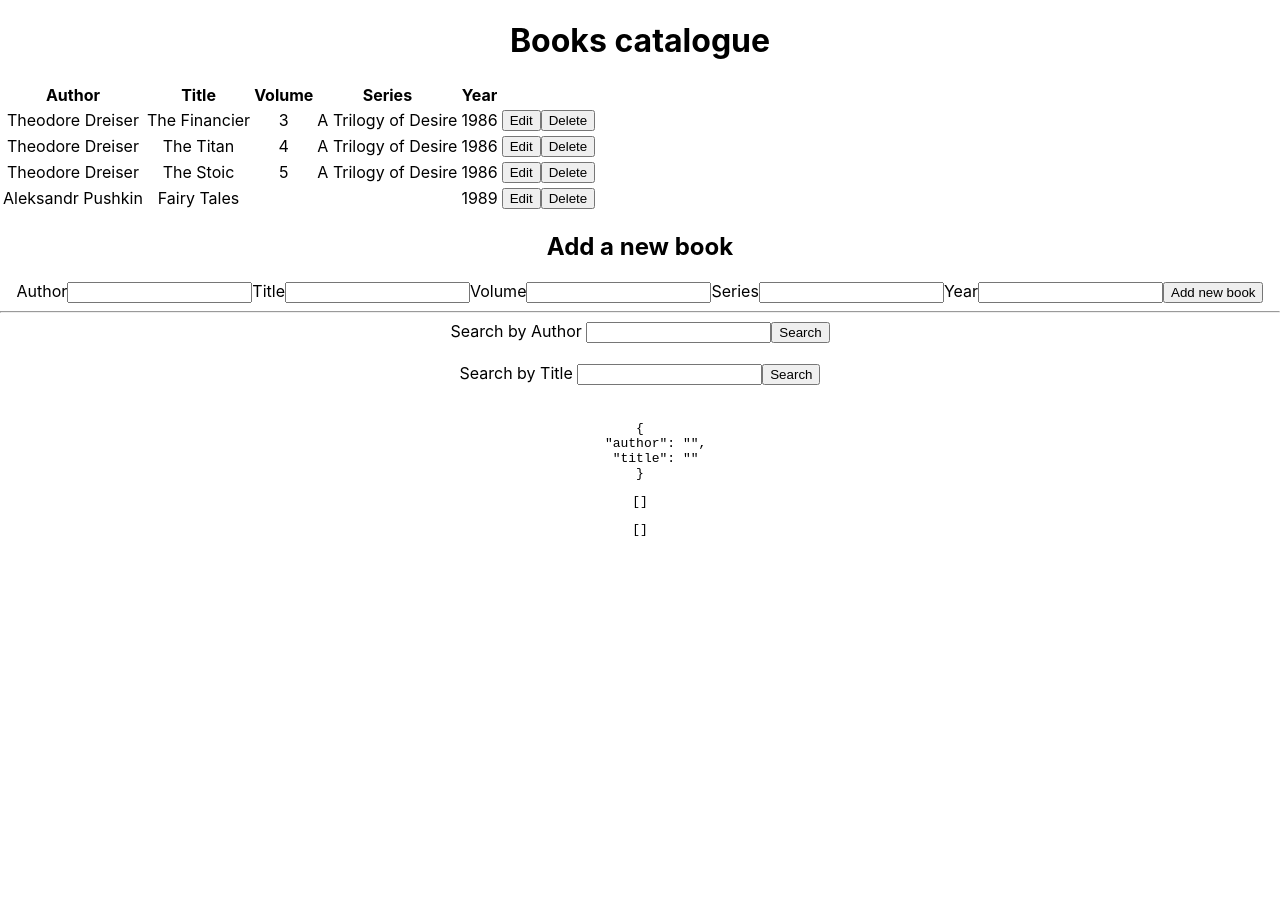
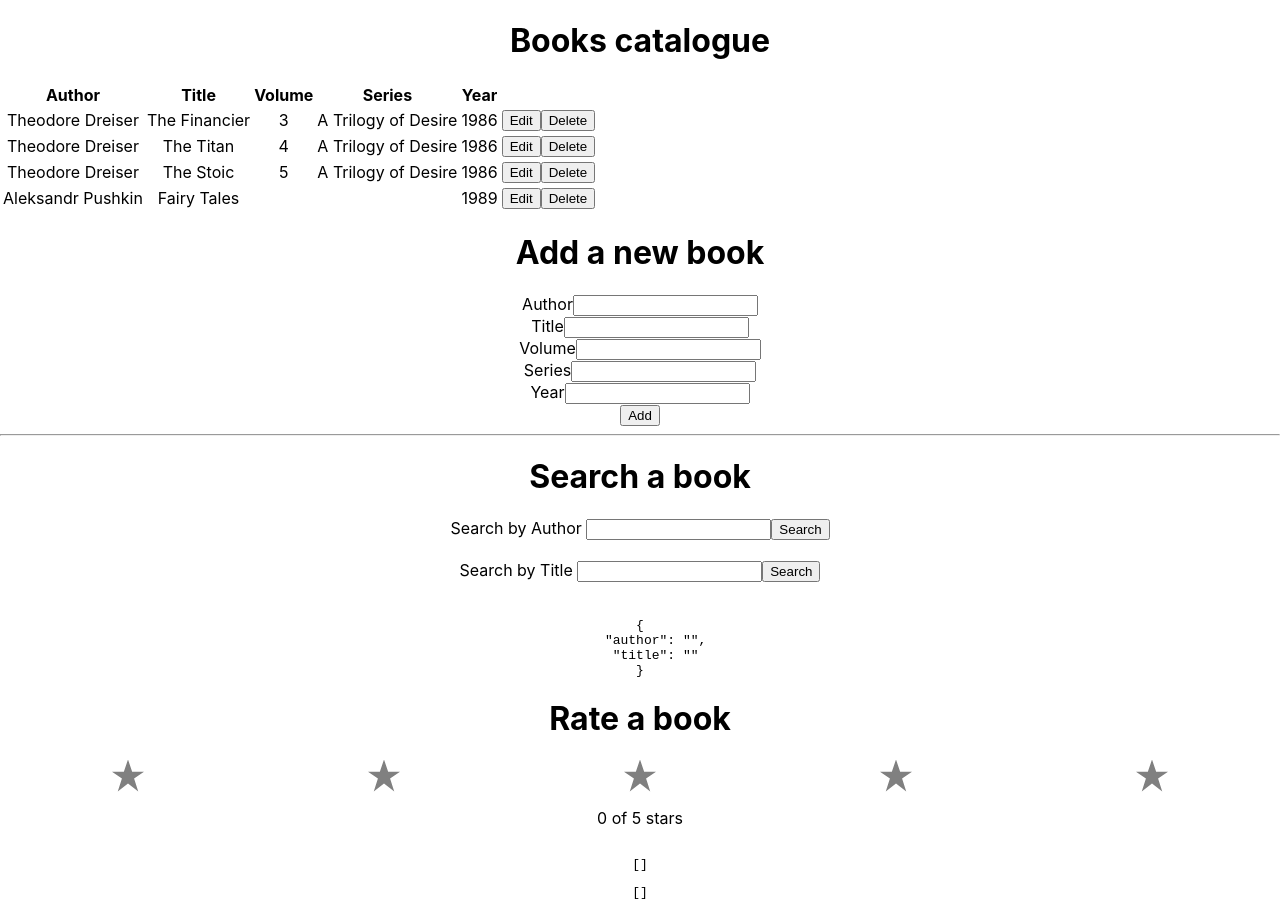
Before and after one commit to anmud/book-catalogue-app, a React (Create React App) app: page / in a window 1280 px wide. Before the commit the page ends 800 px from the top, so only its background shows below. Built offline with nearby package versions, Linux system fonts and the light colour scheme.

Commit message:
decomposition and rating component

```diff
--- a/src/App.js
+++ b/src/App.js
@@ -1,7 +1,10 @@
 import React, {useState} from 'react';
 import './App.css';
 //import StarRating from "./StarRating"
-
+import Catalogue from './component/books-catalogue/Component'
+import AddBook from './component/add-book/Component';
+import SearchBook from './component/search/Component';
+import Rating from './component/rating/Component'
 
 function App() {
   const [books, setBooks] = useState([
@@ -34,37 +37,15 @@ function App() {
         year: 1989, },
     ])
 
-  const [newBook, setNewBook] = useState({
-    id: null,
-    author: "",
-    title: "",
-    volume: "",
-    series: "",
-    year: "",
-  })
-
-const handleInputChange = (event) => {
-  const {name , value} = event.target
-  setNewBook({...newBook, [name]: value})
-}
 
 const addNewBook = newBook => {
   newBook.id = books.length + 1
   setBooks([...books, newBook])
 }
 
-const [searchValue, setSearchValue] = useState({
-  author: '',
-  title: '',
-})
 
 const [booksByAuthor, setBooksByAuthor] = useState([])
 const [booksByTitle, setBooksByTitle] = useState([])
-
-const handleSearchInputChanges = event => {
-const {name, value} = event.target
-  setSearchValue({...searchValue, [name]: value})
-}
 
 
 const searchByAutor = ({searchValue, books}) => {
@@ -86,165 +67,25 @@ const searchByTitle = ({searchValue, books}) => {
 return setBooksByTitle(bookByTitle)
 }
 
-console.log("searchValue",searchValue)
-
-//const [totalStars, setTotal] = useState(5)
-
-
-// const Star = ({selected, onClick}) => {
-//   return <div className={selected ? "star selected" : "star"} onClick={onClick}></div>
-// }
-
-// const StarRating = ({totalStars}) => {
-
-// const [starsSelected, setStarsSelected] = useState(0)
-
-//   console.log("arr",[...Array(totalStars)])
-//  return (
-//    <div className="star-rating">
-//    {
-//     [...Array(totalStars)].map((number, i) => (
-//     <Star
-//     key={i}
-//     selected={i < (starsSelected || 0)}
-//     onClick={() => setStarsSelected( i + 1)}
-//    />
-//    ))}
-//     <p>
-//       {starsSelected} of {totalStars} stars
-//     </p>
-//    </div>
-//  )
-// }
+const [totalStars, setTotal] = useState(5)
 
 
   return (
     <div className="App">
     <h1>Books catalogue</h1>
 
-{/* books table */}
-    <table>
-    <thead>
-      <tr>
-        <th>Author</th>
-        <th>Title</th>
-        <th>Volume</th>
-        <th>Series</th>
-        <th>Year</th>
-      </tr>
-    </thead>
-    <tbody>
-        {books.length > 0 ?
-        (books.map(book => (
-      <tr key={book.id}>
-        <td>{book.author}</td>
-        <td>{book.title}</td>
-        <td>{book.volume}</td>
-        <td>{book.series}</td>
-        <td>{book.year}</td>
-        <td>
-          <button >Edit</button>
-          <button >Delete</button>
-        </td>
-      </tr>
-        ))
-    ) : (
-        <tr>
-        <td colSpan={3}>No books</td>
-      </tr>
-    )}
-    </tbody>
-  </table>
-   {/* books table end */}
+    <Catalogue books={books}/>
+    <AddBook addNewBook={addNewBook}/>
+    <SearchBook
+    searchByAutor={searchByAutor}
+    searchByTitle={searchByTitle}
+    booksByAuthor={booksByAuthor}
+    booksByTitle={booksByTitle}
+    books={books}
+    />
+    <Rating totalStars={totalStars}/>
 
 
- {/* add a new book page start */}
-   <h2>Add a new book</h2>
-
-   <form
-         onSubmit={event => {
-           event.preventDefault();
-
-           (!newBook.author || ! newBook.title || ! newBook.year)
-           ? console.log("enter smth in the input")
-           : addNewBook(newBook)
-           setNewBook(newBook)
-         }}
-        >
-  <label>Author</label>
-  <input type="text" name="author" value={newBook.author} onChange={handleInputChange} />
-
-  <label>Title</label>
-  <input type="text" name="title" value={newBook.title} onChange={handleInputChange} />
-
-  <label>Volume</label>
-  <input type="text" name="volume" value={newBook.volume} onChange={handleInputChange} />
-
-  <label>Series</label>
-  <input type="text" name="series" value={newBook.series} onChange={handleInputChange} />
-
-  <label>Year</label>
-  <input type="text" name="year" value={newBook.year} onChange={handleInputChange} />
-
-  <button>Add new book</button>
-</form>
-<hr/>
-
- {/* add a new book page end */}
-  {/* <h2>Set you rating for the book</h2>
-  <div>
-    <StarRating totalStars={totalStars}/>
-  </div> */}
-
- {/* book rating page start */}
-
-<div>
-
-     <label>Search by Author </label>
-        <input
-          name="author"
-          value={searchValue.author}
-          onChange={(event) => handleSearchInputChanges(event)}
-          type="text"
-        />
-
-       <button onClick={() => searchByAutor({searchValue: searchValue, books: books})}> Search </button>
-     <br/>
-     <br/>
-        <label>Search by Title </label>
-        <input
-          name="title"
-          value={searchValue.title}
-          onChange={(event) => handleSearchInputChanges(event)}
-          type="text"
-        />
-        <button onClick={() => searchByTitle({searchValue: searchValue, books: books})}> Search </button>
-
-
-        <br/>
-        <br/>
-
-      <ul>
-        { booksByAuthor.length > 0 ?
-        (
-          booksByAuthor.map(book => (
-          <li key={book.id}><strong>Book:</strong> {book.author} {book.title}</li>
-        ))
-
-        ) : (
-
-          booksByTitle.map(book => (
-            <li key={book.id}><strong>Book:</strong> {book.author} / "{book.title}"</li>
-          ))
-        )
-      }
-       </ul>
-
-
-</div>
-
-
-  <pre>{JSON.stringify(searchValue, null, 4)}</pre>
   <pre>{JSON.stringify(booksByAuthor, null, 4)}</pre>
   <pre>{JSON.stringify(booksByTitle, null, 4)}</pre>
     </div>
--- a/src/component/add-book/Component.js
+++ b/src/component/add-book/Component.js
@@ -0,0 +1,58 @@
+import React, {useState} from 'react';
+
+
+function AddBook(props) {
+
+  const [newBook, setNewBook] = useState({
+    id: null,
+    author: "",
+    title: "",
+    volume: "",
+    series: "",
+    year: "",
+  })
+
+const handleInputChange = (event) => {
+  const {name , value} = event.target
+  setNewBook({...newBook, [name]: value})
+}
+
+  return (
+    <div className="App">
+    <h1>Add a new book</h1>
+
+   <form
+         onSubmit={event => {
+           event.preventDefault();
+
+           (!newBook.author || ! newBook.title || ! newBook.year)
+           ? console.log("enter smth in the input")
+           : props.addNewBook(newBook)
+           setNewBook(newBook)
+         }}
+        >
+  <label>Author</label>
+  <input type="text" name="author" value={newBook.author} onChange={handleInputChange} />
+  <br/>
+  <label>Title</label>
+  <input type="text" name="title" value={newBook.title} onChange={handleInputChange} />
+ <br/>
+  <label>Volume</label>
+  <input type="text" name="volume" value={newBook.volume} onChange={handleInputChange} />
+<br/>
+  <label>Series</label>
+  <input type="text" name="series" value={newBook.series} onChange={handleInputChange} />
+<br/>
+  <label>Year</label>
+  <input type="text" name="year" value={newBook.year} onChange={handleInputChange} />
+<br/>
+  <button> Add </button>
+</form>
+<hr/>
+
+
+    </div>
+  );
+}
+
+export default AddBook;
--- a/src/component/books-catalogue/Component.js
+++ b/src/component/books-catalogue/Component.js
@@ -0,0 +1,49 @@
+import React  from 'react';
+
+
+function Catalogue(props) {
+
+  return (
+    <div className="App">
+{/* books table */}
+    <table>
+    <thead>
+      <tr>
+        <th>Author</th>
+        <th>Title</th>
+        <th>Volume</th>
+        <th>Series</th>
+        <th>Year</th>
+      </tr>
+    </thead>
+    <tbody>
+        {props.books.length > 0 ?
+        (props.books.map(book => (
+      <tr key={book.id}>
+        <td>{book.author}</td>
+        <td>{book.title}</td>
+        <td>{book.volume}</td>
+        <td>{book.series}</td>
+        <td>{book.year}</td>
+        <td>
+          <button >Edit</button>
+          <button >Delete</button>
+        </td>
+      </tr>
+        ))
+    ) : (
+        <tr>
+        <td colSpan={3}>No books</td>
+      </tr>
+    )}
+    </tbody>
+  </table>
+   {/* books table end */}
+
+
+
+    </div>
+  );
+}
+
+export default Catalogue;
--- a/src/component/rating/Component.js
+++ b/src/component/rating/Component.js
@@ -0,0 +1,37 @@
+import React, {useState} from 'react';
+import Star from './Star'
+
+
+function Rating(props) {
+
+
+
+const [selectedStars, setSelectedStars] = useState(0)
+
+
+
+  return (
+    <div className="App">
+    <h1>Rate a book</h1>
+
+
+    <div className="star-rating">
+   {
+    [...Array(props.totalStars)].map((number, i) => (
+    <Star
+    key={i}
+    selected={i < (selectedStars || 0)}
+    onClick={() => setSelectedStars( i + 1)}
+   />
+   ))}
+    <p>
+      {selectedStars} of {props.totalStars} stars
+    </p>
+   </div>
+
+
+    </div>
+  );
+}
+
+export default Rating;
--- /dev/null
+++ b/src/component/rating/Star.js
@@ -0,0 +1,18 @@
+import React from 'react';
+
+
+
+function Star(props) {
+
+  return (
+    <div>
+
+
+   <div className={props.selected ? "star selected" : "star"} onClick={props.onClick}></div>
+
+
+    </div>
+  );
+}
+
+export default Star;
--- a/src/component/search/Component.js
+++ b/src/component/search/Component.js
@@ -0,0 +1,73 @@
+import React, {useState} from 'react';
+
+
+function SearchBook(props) {
+
+    const [searchValue, setSearchValue] = useState({
+        author: '',
+        title: '',
+      })
+
+    const handleSearchInputChanges = event => {
+        const {name, value} = event.target
+          setSearchValue({...searchValue, [name]: value})
+        }
+
+
+  return (
+    <div className="App">
+    <h1>Search a  book</h1>
+
+    <div>
+
+   <label>Search by Author </label>
+   <input
+     name="author"
+     value={searchValue.author}
+     onChange={(event) => handleSearchInputChanges(event)}
+     type="text"
+   />
+
+   <button onClick={() => props.searchByAutor({searchValue: searchValue, books: props.books})}> Search </button>
+   <br/>
+   <br/>
+   <label>Search by Title </label>
+   <input
+     name="title"
+     value={searchValue.title}
+     onChange={(event) => handleSearchInputChanges(event)}
+     type="text"
+   />
+   <button onClick={() => props.searchByTitle({searchValue: searchValue, books: props.books})}> Search </button>
+
+
+   <br/>
+   <br/>
+
+ <ol>
+   { props.booksByAuthor.length > 0 ?
+   (
+     props.booksByAuthor.map(book => (
+     <li key={book.id}> {book.author} : "{book.title}" / {book.collection} - vol. {book.volume}. - {book.series}. - {book.year}</li>
+   ))
+
+   ) : (
+
+     props.booksByTitle.map(book => (
+       <li key={book.id}> {book.author} : "{book.title}" / {book.collection} - vol. {book.volume}. - {book.series}. - {book.year}</li>
+     ))
+   )
+ }
+  </ol>
+
+
+</div>
+
+<pre>{JSON.stringify(searchValue, null, 4)}</pre>
+
+
+    </div>
+  );
+}
+
+export default SearchBook;
```
